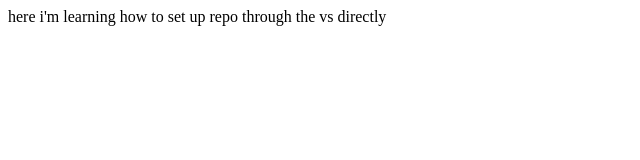
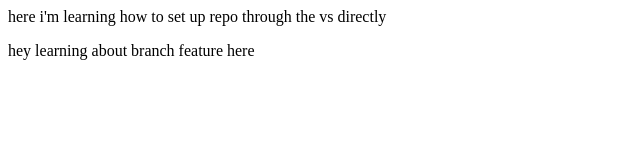
Before and after one commit to krish-developer010/localrepo, a plain HTML site: page index.html in a window 1280 px wide. Shown: the whole page, without its empty margins (0-640 px from the left). Drawn offline with Linux system fonts and the light colour scheme.

Commit message:
add a new line

```diff
--- a/index.html
+++ b/index.html
@@ -1 +1,2 @@
 <p>here i'm learning how to set up repo through the vs directly</p>
+<p>hey learning about branch feature here</p>
```
